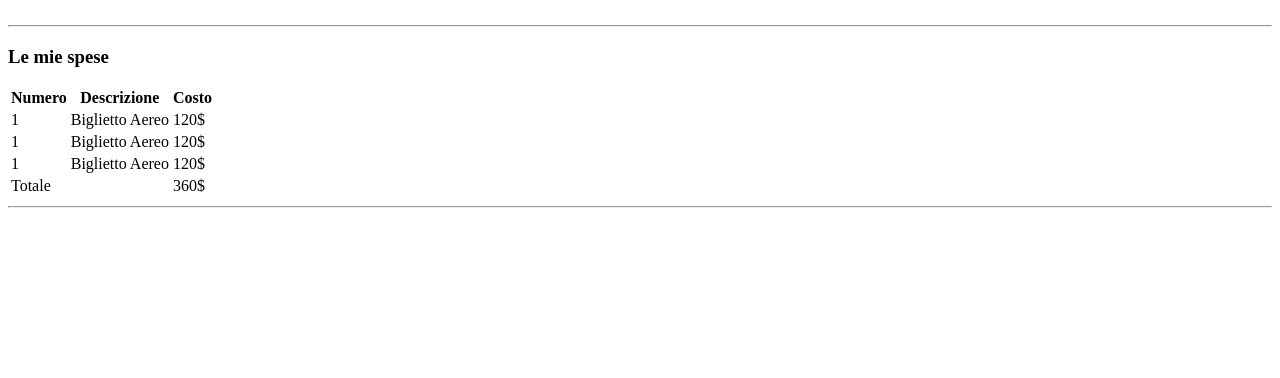
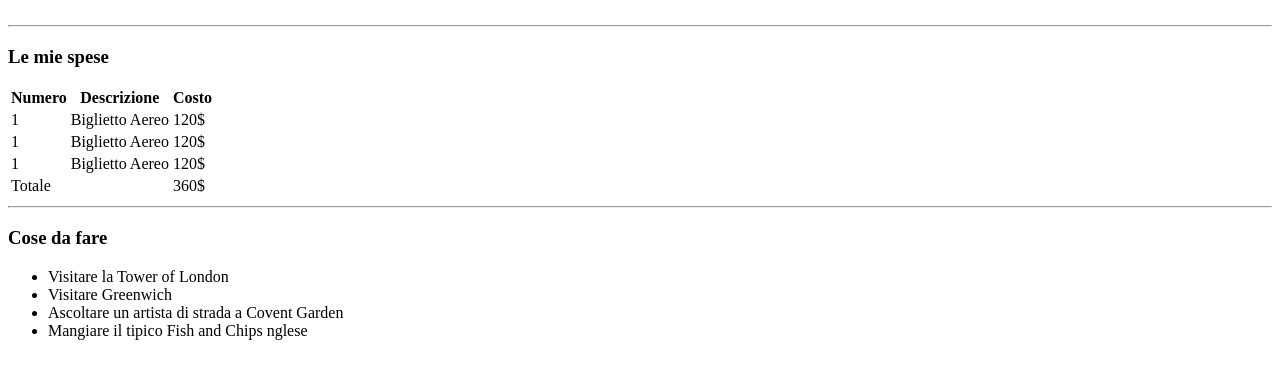
Before and after one commit to FilippoBersan/html-london-trip, a plain HTML site: page index.html in a window 1280 px wide. Shown: the part 68-446 px from the top of the page. Drawn offline with Linux system fonts and the light colour scheme.

Commit message:
feat: lista con cose da fare

```diff
--- a/index.html
+++ b/index.html
@@ -60,7 +60,17 @@
          </section>
     <!-- tabella spese -->
 
-
+    <!-- lista con cose da fare -->
+    <h3>Cose da fare</h3>
+    <div>
+        <ul>
+            <li>Visitare la Tower of London </li>
+            <li>Visitare Greenwich </li>
+            <li>Ascoltare un artista di strada a Covent Garden </li>
+            <li>Mangiare il tipico Fish and Chips nglese </li>
+        </ul>
+    </div>
+    <!-- lista con cose da fare -->
 
     </main>
 
```
